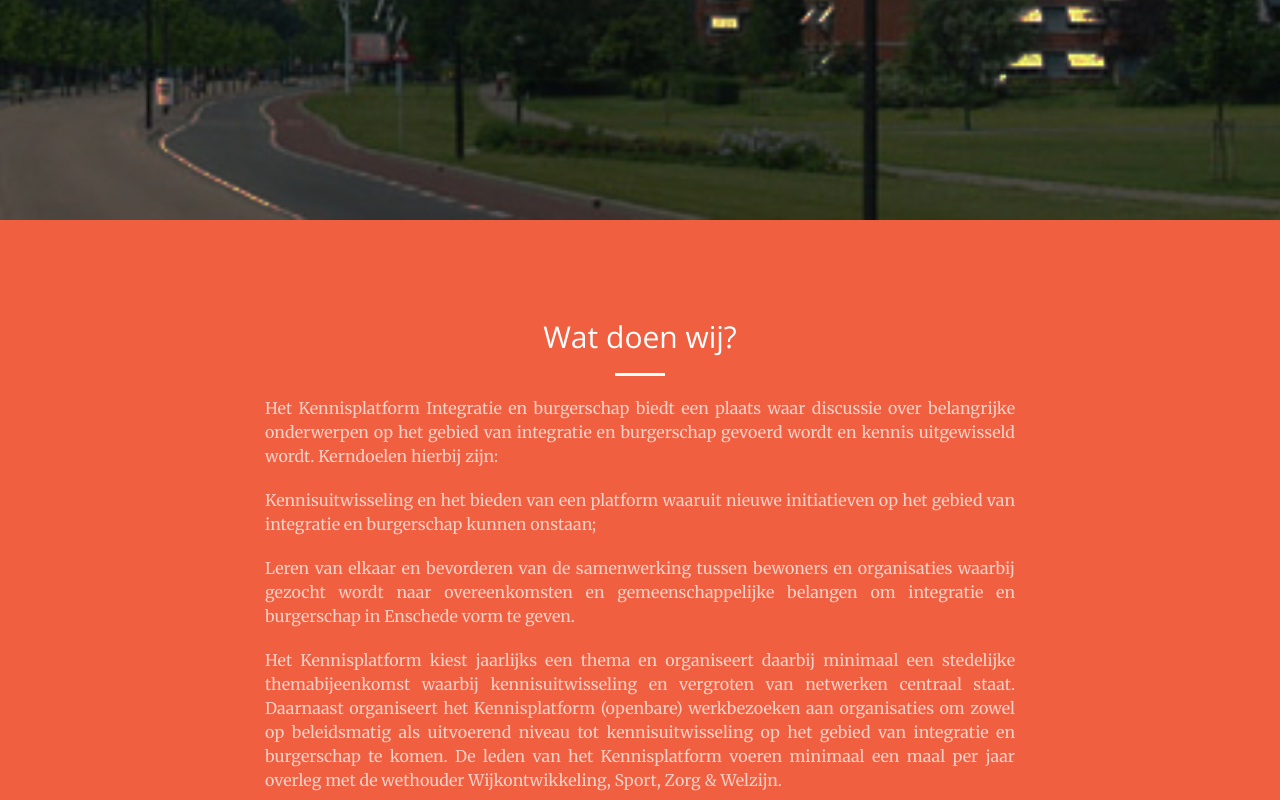
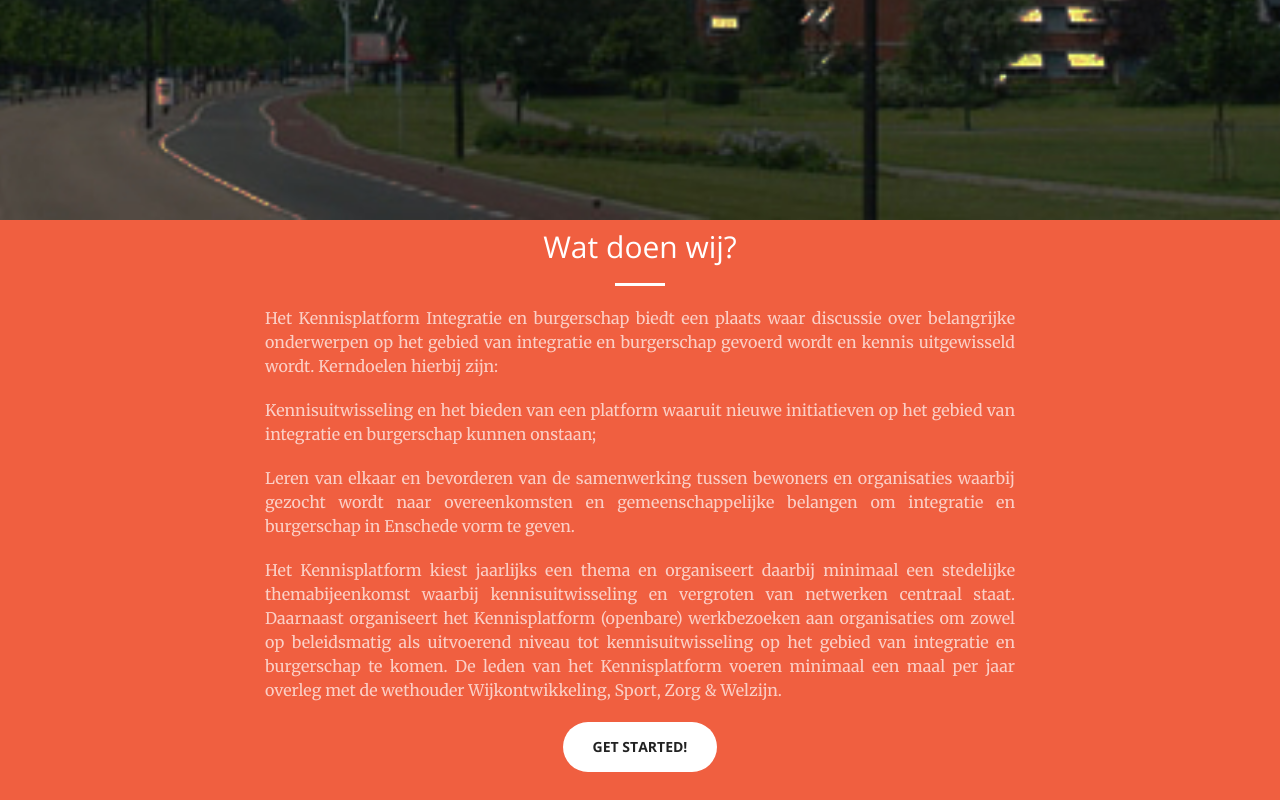
Before and after one commit to shirinzarghami/kennisplatform, a website: page startbootstrap-creative-1.1.0/index.html in a window 1280 px wide. Shown: the part 580-1380 px from the top of the page. Drawn offline with nearby package versions, Linux system fonts and the light colour scheme.

Commit message:
small editing in margin of overKIB page

```diff
--- a/startbootstrap-creative-1.1.0/css/creative.css
+++ b/startbootstrap-creative-1.1.0/css/creative.css
@@ -449,3 +449,7 @@ body {
 #OverOns p {
   margin-bottom: 70px;
 }
+#OverKIB {
+  margin-top: -90px;
+  margin-bottom: 20px;
+}
```
